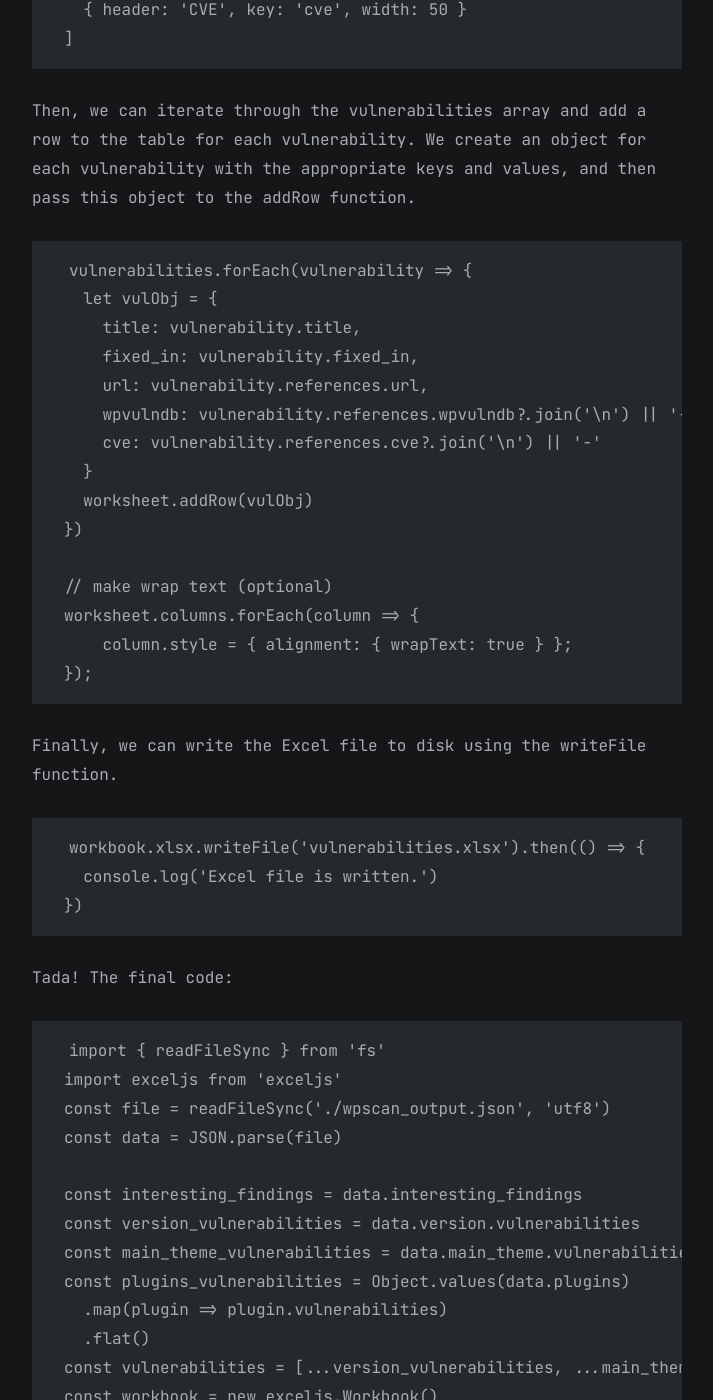
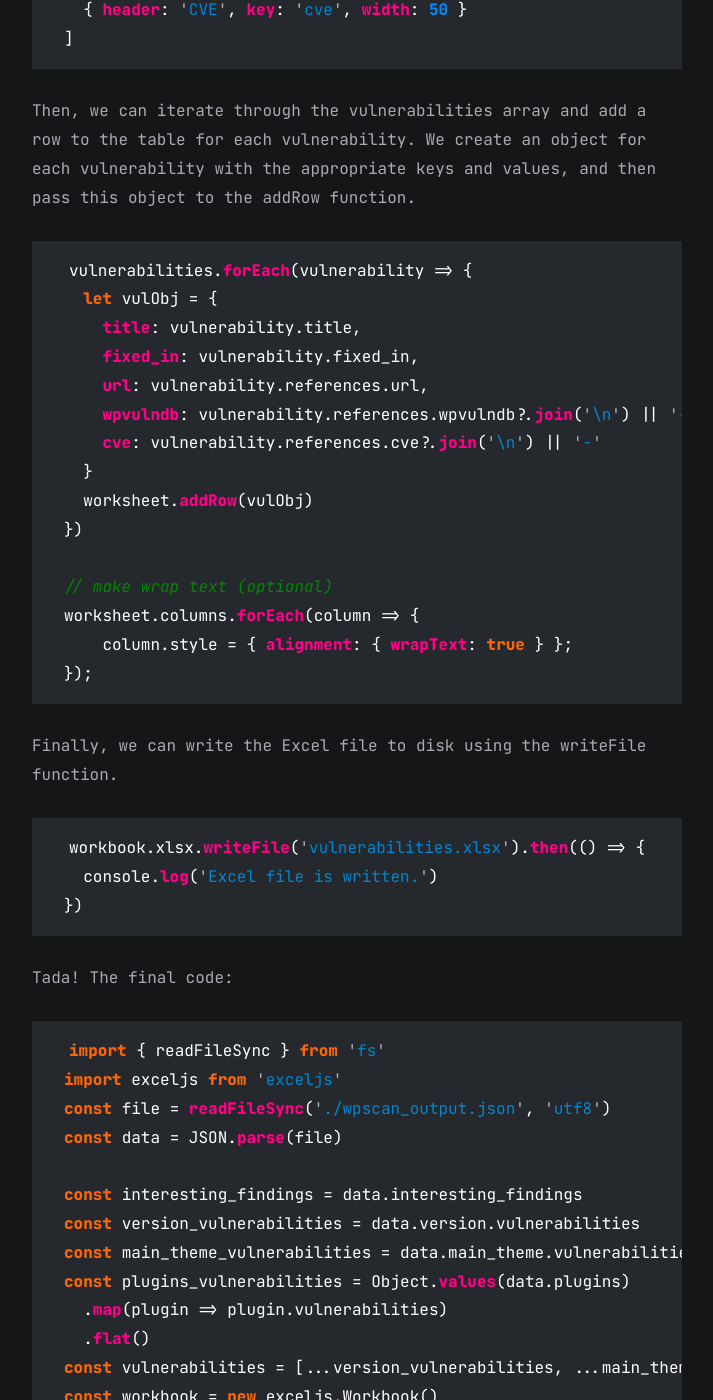
Before and after one commit to Ademking/ademking.github.io, a Jekyll site: the page built from all_collections/_posts/2023-01-04-wpscan-to-excel.md, in a window 1280 px wide and 1400 px high, scrolled down 2071 px. Shown: the whole window, without its empty margins (283-996 px from the left). Built offline with Jekyll 4.4.1, drawn with Linux system fonts in a browser that asks for light colours; some of the changed text lies outside the part shown.

Commit message:
Update 2023-01-04-wpscan-to-excel.md

````diff
--- a/all_collections/_posts/2023-01-04-wpscan-to-excel.md
+++ b/all_collections/_posts/2023-01-04-wpscan-to-excel.md
@@ -12,14 +12,14 @@ We can generate a report (typically output as a JSON file), which can be difficu
 In this tutorial, we will walk through how to use Node.js to parse a JSON file generated by WPScan and extract meaningful information from it.
 We will also use the popular ExcelJS library to create an Excel spreadsheet with a table of all the vulnerabilities found by WPScan.
 
-```
+```js
 npm init -y
 npm i exceljs
 ```
 
 First, we will import the fs module and use the readFileSync function to read the JSON file into a string. Then, we will use JSON.parse to convert the string into a JavaScript object.
 
-```
+```js
 import { readFileSync } from 'fs'
 
 const file = readFileSync('./wpscan_output.json', 'utf8')
@@ -29,7 +29,7 @@ const data = JSON.parse(file)
 Next, we will extract the vulnerabilities found in the version of WordPress, the main theme, and the plugins.
 We will store these vulnerabilities in separate arrays and then combine them into a single array using the spread operator (...).
 
-```
+```js
 const version_vulnerabilities = data.version.vulnerabilities
 const main_theme_vulnerabilities = data.main_theme.vulnerabilities
 const plugins_vulnerabilities = Object.values(data.plugins)
@@ -42,7 +42,7 @@ Now that we have all the vulnerabilities in a single array,
 we can use ExcelJS to create an Excel spreadsheet with a table of these vulnerabilities.
 We start by creating a new workbook and a new worksheet. Then, we define the columns of the table and their corresponding keys in the data.
 
-```
+```js
 import exceljs from 'exceljs'
 
 const workbook = new exceljs.Workbook()
@@ -59,7 +59,7 @@ worksheet.columns = [
 Then, we can iterate through the vulnerabilities array and add a row to the table for each vulnerability.
 We create an object for each vulnerability with the appropriate keys and values, and then pass this object to the addRow function.
 
-```
+```js
 vulnerabilities.forEach(vulnerability => {
   let vulObj = {
     title: vulnerability.title,
@@ -79,7 +79,7 @@ worksheet.columns.forEach(column => {
 
 Finally, we can write the Excel file to disk using the writeFile function.
 
-```
+```js
 workbook.xlsx.writeFile('vulnerabilities.xlsx').then(() => {
   console.log('Excel file is written.')
 })
@@ -87,7 +87,7 @@ workbook.xlsx.writeFile('vulnerabilities.xlsx').then(() => {
 
 Tada! The final code:
 
-```
+```js
 import { readFileSync } from 'fs'
 import exceljs from 'exceljs'
 const file = readFileSync('./wpscan_output.json', 'utf8')
````
